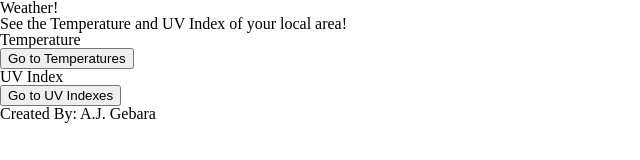
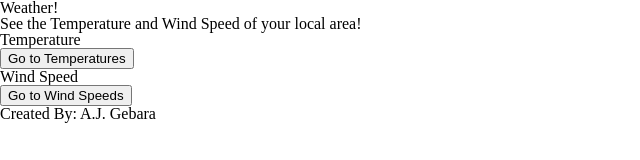
Before and after one commit to ajg7/Weather, a React (Create React App) app: page / in a window 1280 px wide. Shown: the top 160 px of the page, without its empty margins (0-640 px from the left). Built offline with nearby package versions, Linux system fonts and the light colour scheme.

Commit message:
set up mapStateToProps for the Temperature component

```diff
--- a/src/App.js
+++ b/src/App.js
@@ -9,7 +9,7 @@ const App = () => {
 			<Reset />
 			<Switch>
 				<Route path="/temp" component={Temperature} />
-				<Route path="/uv" component={WindSpeed} />
+				<Route path="/wind" component={WindSpeed} />
 				<Route path="/" component={LandingPage} />
 			</Switch>
 		</>
--- a/src/components/pages/LandingPage.jsx
+++ b/src/components/pages/LandingPage.jsx
@@ -5,7 +5,7 @@ import { useHistory } from "react-router-dom";
 const LandingPage = () => {
 	const history = useHistory();
 	const tempHandler = () => history.push("/temp");
-	const uvHandler = () => history.push("/uv");
+	const windHandler = () => history.push("/uv");
 
 	return (
 		<div>
@@ -14,13 +14,13 @@ const LandingPage = () => {
 			</header>
 			<section>
 				<Descriptor
-					description={"See the Temperature and UV Index of your local area!"}
+					description={"See the Temperature and Wind Speed of your local area!"}
 					headingNumber={3}
 				/>
 				<Descriptor description={"Temperature"} headingNumber={2} />
 				<Button buttonText={"Go to Temperatures"} clickFunc={tempHandler} />
-				<Descriptor description={"UV Index"} headingNumber={2} />
-				<Button buttonText={"Go to UV Indexes"} clickFunc={uvHandler} />
+				<Descriptor description={"Wind Speed"} headingNumber={2} />
+				<Button buttonText={"Go to Wind Speeds"} clickFunc={windHandler} />
 			</section>
 			<footer>
 				<Descriptor description={"Created By: A.J. Gebara"} headingNumber={2} />
--- a/src/components/pages/Temperature.jsx
+++ b/src/components/pages/Temperature.jsx
@@ -8,6 +8,7 @@ const Temperature = props => {
 	return (
 		<div>
 			<Title title={"Temperature"} />
+
 			<Button buttonText={"Test"} clickFunc={fetchWeatherData} />
 		</div>
 	);
@@ -15,6 +16,15 @@ const Temperature = props => {
 
 Temperature.propTypes = {
 	fetchWeatherData: PropTypes.func,
+	temps: PropTypes.array,
+	windSpeeds: PropTypes.array
+};
+
+const mapStateToProps = state => {
+	return {
+		temps: state.weather.temps,
+		windSpeeds: state.weather.windSpeeds
+	};
 };
 
 const mapDispatchToProps = dispatch => {
@@ -23,4 +33,4 @@ const mapDispatchToProps = dispatch => {
 	};
 };
 
-export default connect(null, mapDispatchToProps)(Temperature);
+export default connect(mapStateToProps, mapDispatchToProps)(Temperature);
--- a/src/store/reducers/index.js
+++ b/src/store/reducers/index.js
@@ -1,6 +1,6 @@
 import { combineReducers } from "redux";
-import { reducer as temperature } from "./reducer";
+import { reducer as weather } from "./weatherReducer";
 
 export default combineReducers({
-	temperature,
+	weather,
 });
```
Also changed, not shown: src/store/reducers/weatherReducer.js (renamed from src/store/reducers/reducer.js).
